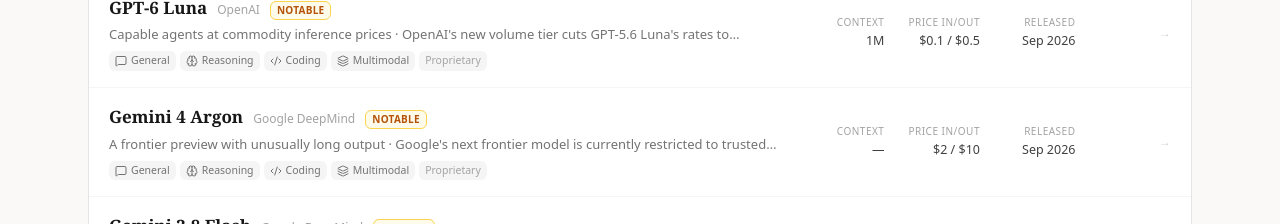
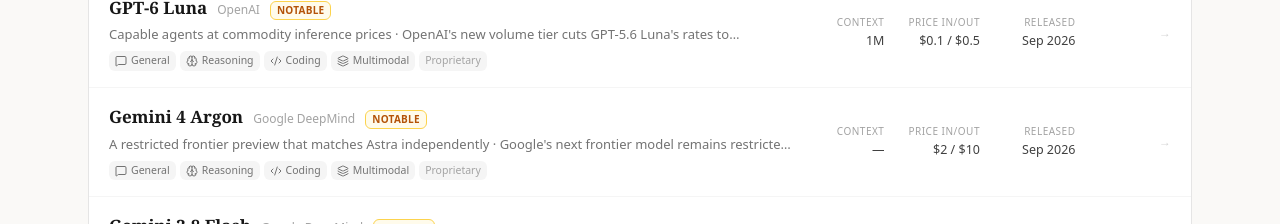
Before and after one commit to robert-awere/RobClawx-Projects, a React (Vite) app in the folder frontierai-directory/: page / in a window 1280 px wide. Shown: the part 1160-1384 px from the top of the page. Built offline with nearby package versions, Linux system fonts and the light colour scheme.

Commit message:
fix(frontierai): add independent Argon evaluation

```diff
--- a/frontierai-directory/src/data/models.ts
+++ b/frontierai-directory/src/data/models.ts
@@ -33,7 +33,7 @@
   audio: 'Audio & Speech',
 };
 
-export const LAST_UPDATED = '2026-10-02';
+export const LAST_UPDATED = '2026-10-06';
 
 export const MODELS: AIModel[] = [
   // ── Anthropic ───────────────────────────────────────────
@@ -207,13 +207,13 @@
     released: '2026-09',
     context: null,
     pricing: { input: 2, output: 10 },
-    tagline: 'A frontier preview with unusually long output',
+    tagline: 'A restricted frontier preview that matches Astra independently',
     description:
-      'Google\'s next frontier model is currently restricted to trusted cyber defenders and testers, with broader paid API and Ultra access promised but not yet dated. Google announces introductory $2/$10 pricing and a 1M-token maximum output; early Arena results rank the high-effort model first for text, while broader independent evaluation remains incomplete.',
-    strengths: ['#1 early Arena Text ranking', '1M-token maximum output', 'Strong long-horizon coding and knowledge-work claims', '95% cached-input discount at launch'],
-    weaknesses: ['Not generally available', 'Input context window not yet published', 'Most benchmark evidence is vendor-reported', 'Introductory pricing later doubles to $4/$20'],
+      'Google\'s next frontier model remains restricted to trusted cyber defenders and testers, with broader paid API and Ultra access promised but not yet dated. Independent Artificial Analysis testing scores high effort at 53, matching GPT-6 Astra, while measuring a 15% hallucination rate and much heavier output-token use. Google announces introductory $2/$10 pricing and a 1M-token maximum output.',
+    strengths: ['AA Intelligence Index 53', '#1 preliminary Arena Text ranking', '1M-token maximum output', '95% cached-input discount at launch'],
+    weaknesses: ['Not generally available', 'Input context window not yet published', 'Used about 62K output tokens per AA task', 'Introductory pricing later doubles to $4/$20'],
     bestFor: ['Early frontier evaluation', 'Long-horizon coding research', 'Complex enterprise workflows', 'Authorized defensive cybersecurity'],
-    benchmark: { label: 'Arena Text (early)', score: '#1' },
+    benchmark: { label: 'AA Intelligence Index v4.3.2', score: '53' },
     website: 'https://blog.google/innovation-and-ai/models-and-research/gemini-models/gemini-4-argon/',
     hot: true,
   },
```
Also changed, not shown: frontierai-directory/public/articles/gpt-6-1-sol-vs-gemini-4-argon-buy-or-wait/index.html (+1 -1 lines), frontierai-directory/src/data/articles.json, 2 other files (tests, documents, lock files or other folders).
